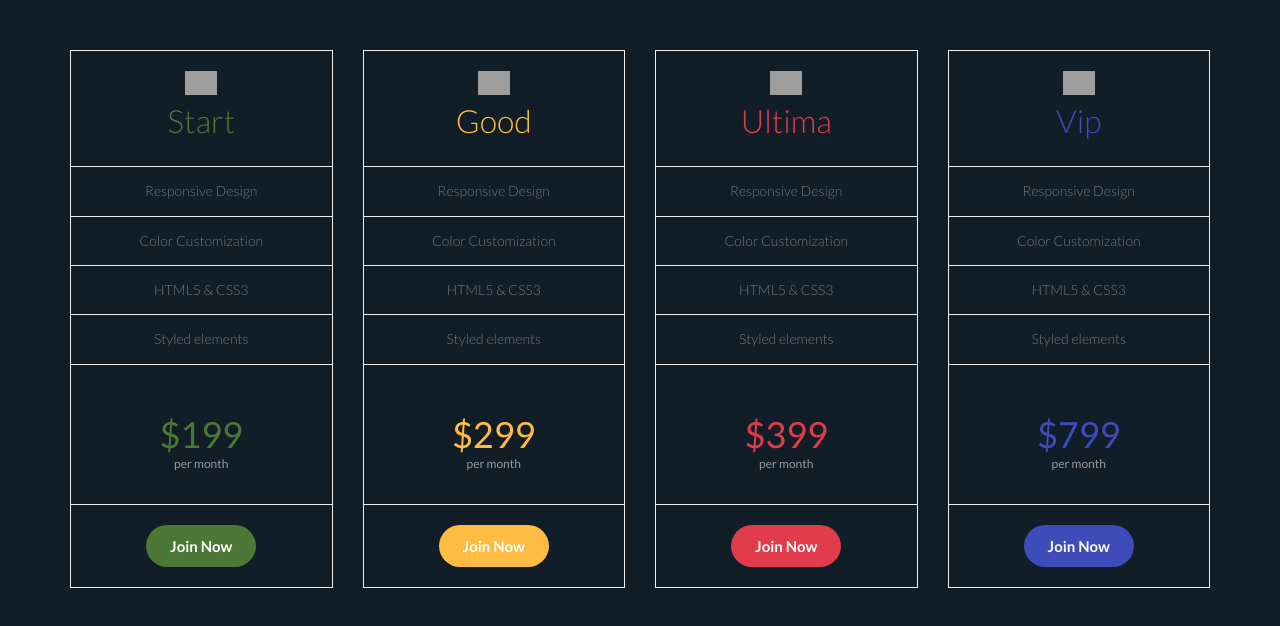
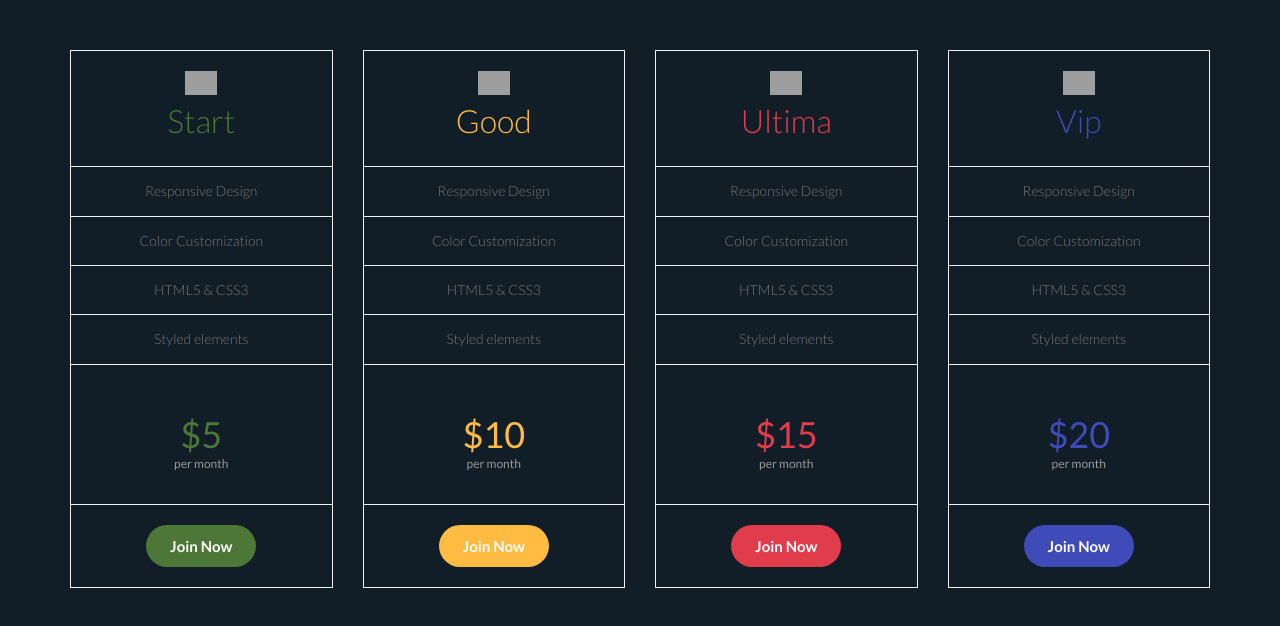
Before and after one commit to LuisIvanJasso/ExamenParcial3, a plain HTML site: page index.html in a window 1280 px wide. Drawn offline with nearby package versions, Linux system fonts and the light colour scheme; grey boxes are pictures that could not be loaded.

Commit message:
Cambio de precios en planes de la aplicación

```diff
--- a/index.html
+++ b/index.html
@@ -123,7 +123,7 @@
 								<li>HTML5 & CSS3</li>
 								<li>Styled elements</li>
 								<li>
-									<h3>$199</h3>
+									<h3>$5</h3>
 									<span>per month</span>
 								</li>
 								<li>
@@ -143,7 +143,7 @@
 								<li>HTML5 & CSS3</li>
 								<li>Styled elements</li>
 								<li>
-									<h3>$299</h3>
+									<h3>$10</h3>
 									<span>per month</span>
 								</li>
 								<li>
@@ -163,7 +163,7 @@
 								<li>HTML5 & CSS3</li>
 								<li>Styled elements</li>
 								<li>
-									<h3>$399</h3>
+									<h3>$15</h3>
 									<span>per month</span>
 								</li>
 								<li>
@@ -183,7 +183,7 @@
 								<li>HTML5 & CSS3</li>
 								<li>Styled elements</li>
 								<li>
-									<h3>$799</h3>
+									<h3>$20</h3>
 									<span>per month</span>
 								</li>
 								<li>
```
